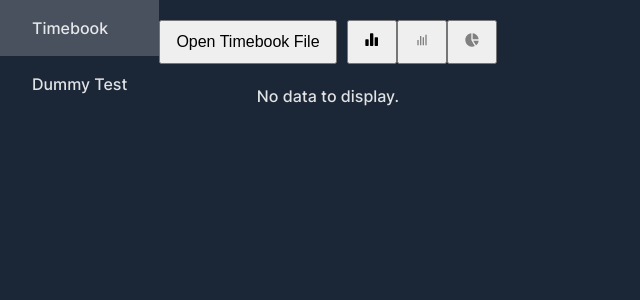
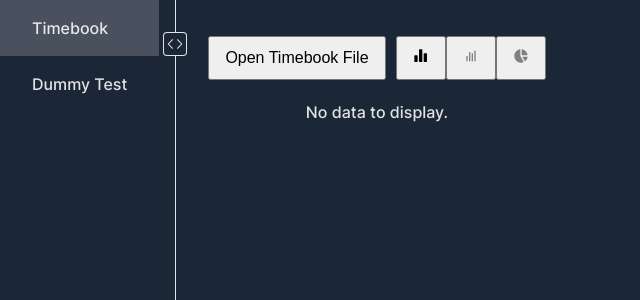
Before and after one commit to pixl-bommy/timebook-parser, a React (Vite) app in the folder frontend/: page /dummy in a window 1280 px wide. Shown: the top 300 px of the page, without its empty margins (0-640 px from the left). Built offline with nearby package versions, Linux system fonts and the light colour scheme; what @wailsio/runtime would draw is missing.

Commit message:
frontend: changed main layout

```diff
--- a/frontend/public/style.css
+++ b/frontend/public/style.css
@@ -43,11 +43,3 @@ body {
     right: 0;
     bottom: 0;
 }
-
-#root {
-    display: flex;
-    flex-direction: row;
-
-    height: 100%;
-    width: 100%;
-}
--- a/frontend/src/App.css
+++ b/frontend/src/App.css
@@ -1,7 +1,52 @@
-nav a {
+#app-root {
+    display: flex;
+    flex-direction: row;
+
+    height: 100%;
+    width: 100%;
+}
+
+nav {
+    position: relative;
+    max-width: 15rem;
+    padding-right: 1rem;
+
+    border-right: 1px solid var(--color-text);
+
+    transition: max-width 0.3s ease, border-right-color 0.3s ease;
+
+    &.collapsed {
+        max-width: 0;
+        border-right-color: transparent;
+    }
+}
+
+nav .nav-toggle {
+    position: absolute;
+    right: 0;
+    top: 2rem;
+    transform: translateX(50%);
+    width: 1.5rem;
+    aspect-ratio: 1 / 1;
+
+    display: flex;
+    align-items: center;
+    justify-content: center;
+
+    border: 1px solid var(--color-text);
+    border-radius: 4px;
+    background: var(--color-background);
+}
+
+nav .nav-links {
+    overflow: hidden;
+
+    & a {
         display: block;
         text-decoration: none;
         color: var(--color-text);
+        white-space: nowrap;
+        overflow: hidden;
 
         padding: 1rem 2rem;
 
@@ -9,3 +54,8 @@ nav a {
             background-color: color-mix(in srgb, var(--color-background), #fff 20%)
         }
     }
+}
+
+main {
+    padding: 1rem 2rem;
+}
--- a/frontend/src/App.tsx
+++ b/frontend/src/App.tsx
@@ -1,15 +1,26 @@
 import { Link, Route, Routes } from "react-router-dom";
+import { GoCode } from "react-icons/go";
+
 import { TimebookPage } from "./pages/TimebookPage";
 import { DummyTestPage } from "./pages/DummyTestPage";
 
 import "./App.css";
+import { useState } from "react";
 
 export function App() {
+    const [isNavCollapsed, setIsNavCollapsed] = useState(false);
+
     return (
-        <>
-            <nav>
-                <Link to="/">Timebook</Link>
-                <Link to="/dummy">Dummy Test</Link>
+        <div id="app-root">
+            <nav className={isNavCollapsed ? "collapsed" : ""}>
+                <div className="nav-toggle" onClick={() => setIsNavCollapsed((prev) => !prev)}>
+                    <GoCode />
+                </div>
+
+                <div className="nav-links">
+                    <Link to="/">Timebook</Link>
+                    <Link to="/dummy">Dummy Test</Link>
+                </div>
             </nav>
             <main>
                 <Routes>
@@ -17,6 +28,6 @@ export function App() {
                     <Route path="/dummy" element={<DummyTestPage />} />
                 </Routes>
             </main>
-        </>
+        </div>
     );
 }
--- a/frontend/src/main.tsx
+++ b/frontend/src/main.tsx
@@ -4,7 +4,7 @@ import { HashRouter } from "react-router-dom";
 
 import { App } from "./App";
 
-ReactDOM.createRoot(document.getElementById("root") as HTMLElement).render(
+ReactDOM.createRoot(document.body).render(
     <React.StrictMode>
         <HashRouter basename={"/"}>
             <App />
```
Lines whose indentation alone changed are shown as unchanged.
